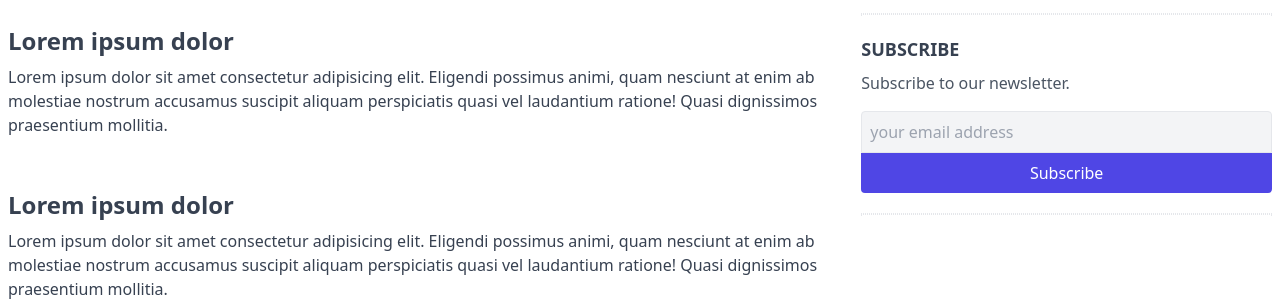
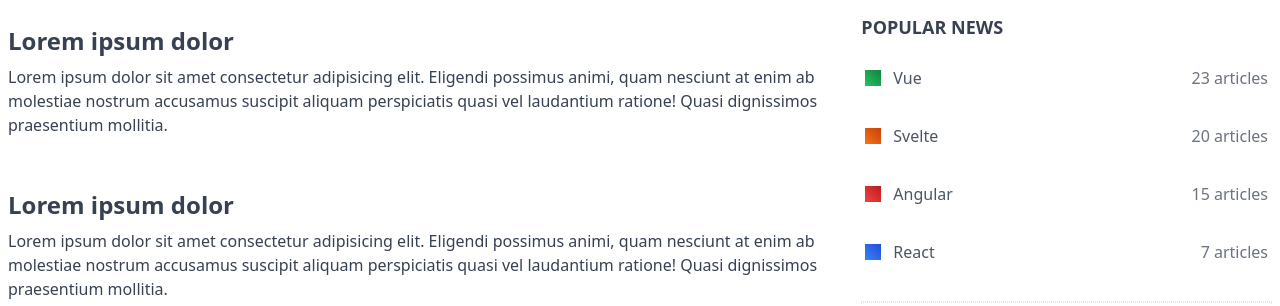
Before and after one commit to DenysBorysiuk/tailwind-css, a website: page index.html in a window 1280 px wide. Shown: the part 494-800 px from the top of the page. Drawn offline with Linux system fonts and the light colour scheme.

Commit message:
lesson-10 done

```diff
--- a/index.html
+++ b/index.html
@@ -148,7 +148,47 @@
                     </ul>
                 </div>
             </div>
+
             <div class="w-1/3 px-2">
+                <!-- topics -->
+                <div class="mb-5">
+                    <h5 class="font-bold text-lg uppercase text-gray-700 mb-2">Popular News</h5>
+                    <ul>
+                        <li class="px-1 py-4 border-y border-white hover:border-gray-200">
+                            <a class="flex items-center text-gray-600" href="#">
+                                <span
+                                    class="inline-block w-4 h-4 mr-3 bg-gradient-to-tr from-green-500 to-green-700"></span>
+                                Vue
+                                <span class="text-gray-500 ml-auto">23 articles</span>
+                            </a>
+                        </li>
+                        <li class="px-1 py-4 border-y border-white hover:border-gray-200">
+                            <a class="flex items-center text-gray-600" href="#">
+                                <span
+                                    class="inline-block w-4 h-4 mr-3 bg-gradient-to-tr from-orange-500 to-orange-700"></span>
+                                Svelte
+                                <span class="text-gray-500 ml-auto">20 articles</span>
+                            </a>
+                        </li>
+                        <li class="px-1 py-4 border-y border-white hover:border-gray-200">
+                            <a class="flex items-center text-gray-600" href="#">
+                                <span
+                                    class="inline-block w-4 h-4 mr-3 bg-gradient-to-tr from-red-500 to-red-700"></span>
+                                Angular
+                                <span class="text-gray-500 ml-auto">15 articles</span>
+                            </a>
+                        </li>
+                        <li class="px-1 py-4 border-y border-white hover:border-gray-200">
+                            <a class="flex items-center text-gray-600" href="#">
+                                <span
+                                    class="inline-block w-4 h-4 mr-3 bg-gradient-to-tr from-blue-500 to-blue-700"></span>
+                                React
+                                <span class="text-gray-500 ml-auto">7 articles</span>
+                            </a>
+                        </li>
+                    </ul>
+                </div>
+
                 <!-- divider -->
                 <div class="border border-dotted"></div>
 
```
Also changed, not shown: public/styles.css.
